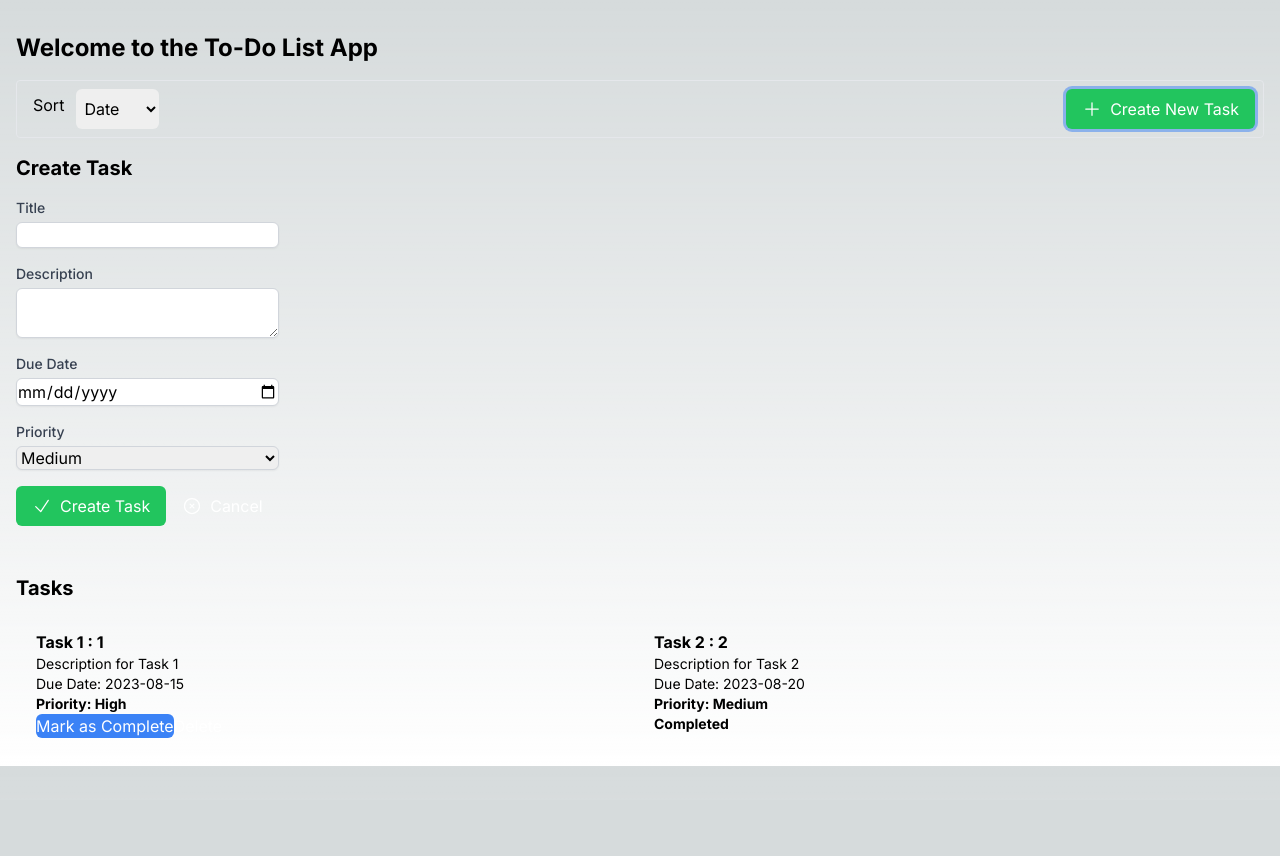
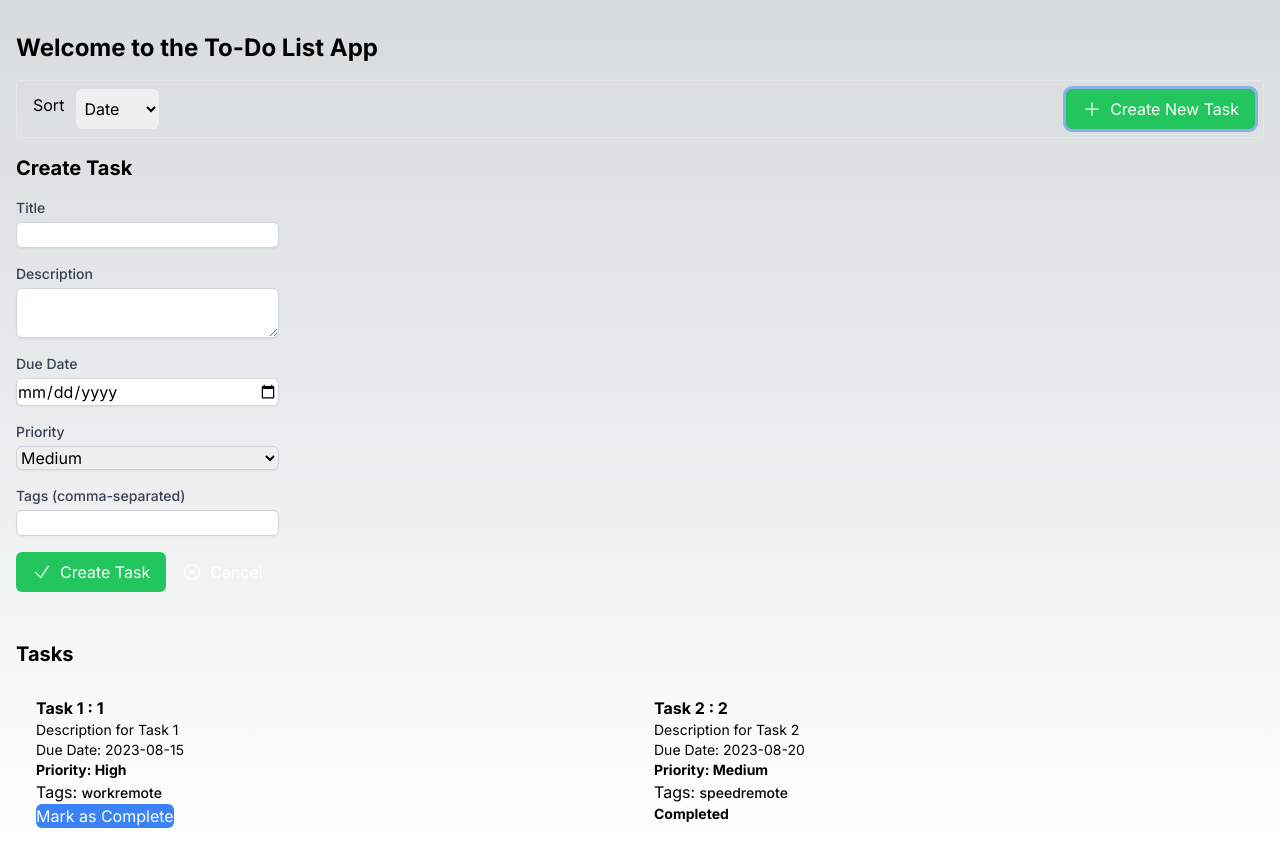
Before and after one commit to danmesfin/to-do-list-app, a Next.js app: page /task in a window 1280 px wide. Both pictures are taken after a click on the button "Create New Task". Before the commit the page ends 800 px from the top, so only its background shows below. Built offline with nearby package versions, Linux system fonts and the light colour scheme.

Commit message:
added tags to tasks

```diff
--- a/src/Components/task/CreateTaskForm.tsx
+++ b/src/Components/task/CreateTaskForm.tsx
@@ -1,20 +1,21 @@
-"use client";
+"use state";
 import React, { useState } from "react";
 import { useDispatch, useSelector } from "react-redux";
 import { addTask } from "../../Redux/task/taskSlice";
-import { CheckIcon, XCircleIcon, XMarkIcon } from "@heroicons/react/24/outline";
+import { CheckIcon, XCircleIcon } from "@heroicons/react/24/outline";
 
 interface CreateTaskFormProps {
   onCloseModal: () => void;
 }
 
 interface TaskData {
+  id: number;
   title: string;
-  id: number;
   description: string;
   dueDate: string;
   priority: string;
   completed: boolean;
+  tags: string[]; // Add tags field
 }
 
 const CreateTaskForm: React.FC<CreateTaskFormProps> = ({ onCloseModal }) => {
@@ -25,6 +26,7 @@ const CreateTaskForm: React.FC<CreateTaskFormProps> = ({ onCloseModal }) => {
     dueDate: "",
     priority: "Medium",
     completed: false,
+    tags: [],
   };
 
   const [formData, setFormData] = useState<TaskData>(initialFormData);
@@ -38,6 +40,14 @@ const CreateTaskForm: React.FC<CreateTaskFormProps> = ({ onCloseModal }) => {
     setFormData((prevData) => ({
       ...prevData,
       [name]: value,
+    }));
+  };
+
+  const handleTagChange = (e: React.ChangeEvent<HTMLInputElement>) => {
+    const { value } = e.target;
+    setFormData((prevData) => ({
+      ...prevData,
+      tags: value.split(",").map((tag) => tag.trim()), // Convert comma-separated tags to an array
     }));
   };
 
@@ -129,6 +139,22 @@ const CreateTaskForm: React.FC<CreateTaskFormProps> = ({ onCloseModal }) => {
               <option value="High">High</option>
             </select>
           </div>
+          <div className="mb-4">
+            <label
+              htmlFor="tags"
+              className="block text-sm font-medium text-gray-700"
+            >
+              Tags (comma-separated)
+            </label>
+            <input
+              type="text"
+              id="tags"
+              name="tags"
+              value={formData.tags.join(", ")} // Convert the tags array to comma-separated string
+              onChange={handleTagChange}
+              className="mt-1 block w-full border border-gray-300 rounded-md shadow-sm focus:ring focus:ring-opacity-50 text-black"
+            />
+          </div>
           <div className="mb-4 flex justify-end">
             <button
               type="submit"
--- a/src/Components/task/Task.tsx
+++ b/src/Components/task/Task.tsx
@@ -14,6 +14,7 @@ const Task: React.FC<TaskProps> = ({
   dueDate,
   priority,
   completed,
+  tags,
   onDelete,
 }) => {
   const dispatch = useDispatch();
@@ -21,7 +22,15 @@ const Task: React.FC<TaskProps> = ({
 
   const handleMarkAsComplete = () => {
     dispatch(
-      updateTask({ id, title, description, dueDate, priority, completed: true })
+      updateTask({
+        id,
+        title,
+        description,
+        dueDate,
+        priority,
+        completed: true,
+        tags,
+      })
     );
   };
 
@@ -51,6 +60,20 @@ const Task: React.FC<TaskProps> = ({
       >
         Priority: {priority}
       </p>
+      {/* Display tags */}
+      {tags.length > 0 && (
+        <div className="mb-2">
+          Tags:{" "}
+          {tags.map((tag, index) => (
+            <span
+              key={index}
+              className="inline-block bg-gray-200 px-2 py-1 text-sm font-medium text-gray-800 rounded-full mr-1"
+            >
+              {tag}
+            </span>
+          ))}
+        </div>
+      )}
       {completed ? (
         <p className="text-sm text-green-600 font-bold">Completed</p>
       ) : (
--- a/src/Redux/task/taskSlice.ts
+++ b/src/Redux/task/taskSlice.ts
@@ -7,6 +7,7 @@ export interface TaskData {
   dueDate: string;
   priority: string;
   completed: boolean;
+  tags: Array<String>;
 }
 
 interface TasksState {
@@ -24,6 +25,7 @@ const initialState: TasksState = {
       dueDate: '2023-08-15',
       priority: 'High',
       completed: false,
+      tags: ['work', 'remote'],
     },
     {
       id: 2,
@@ -32,6 +34,7 @@ const initialState: TasksState = {
       dueDate: '2023-08-20',
       priority: 'Medium',
       completed: true,
+      tags: ['speed', 'remote'],
     },
     // Add more tasks here
 
--- a/src/app/task/page.tsx
+++ b/src/app/task/page.tsx
@@ -90,6 +90,7 @@ const HomePage: React.FC = () => {
             dueDate={task.dueDate}
             priority={task.priority}
             completed={task.completed}
+            tags={task.tags}
             onDelete={() => handleDeleteTask(task.id)} // Pass a callback to handle task deletion
           />
         ))}
```
Also changed, not shown: src/Components/searchBar/SearchBar.tsx (added, +34 -0 lines).
